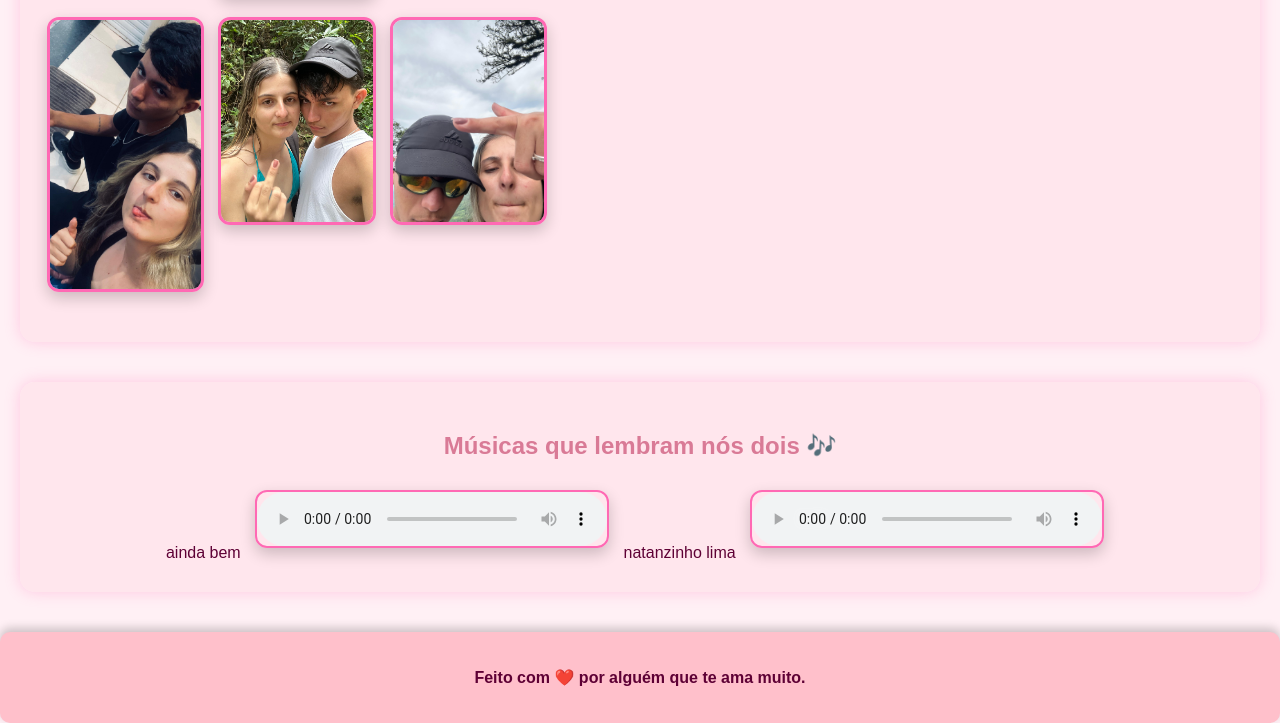
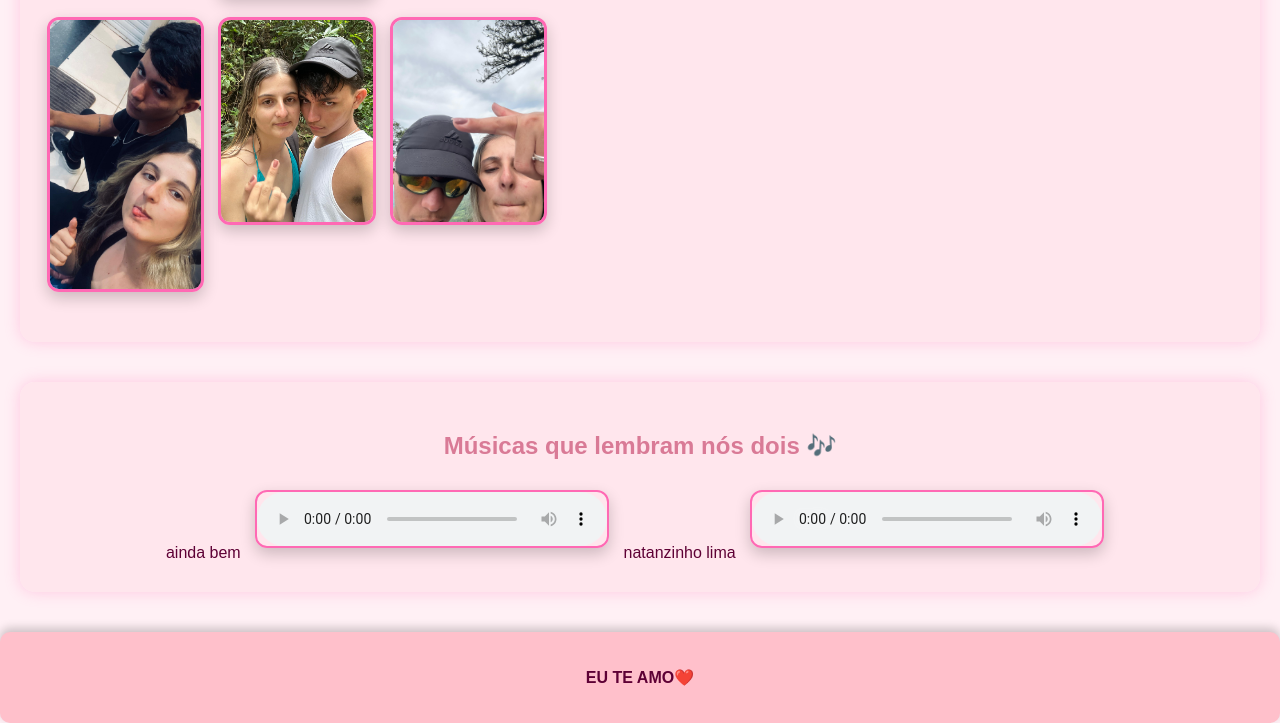
Before and after one commit to namoro2222/salomel-e-karen, a plain HTML site: page index.html in a window 1280 px wide. Shown: the part 1042-1765 px from the top of the page. Drawn offline with Linux system fonts and the light colour scheme.

Commit message:
Update index.html

```diff
--- a/index.html
+++ b/index.html
@@ -52,7 +52,7 @@
   </section>
 
   <footer>
-    <p>Feito com ❤️ por alguém que te ama muito.</p>
+    <p>EU TE AMO❤️</p>
   </footer>
 
  <!-- Modal -->
```
